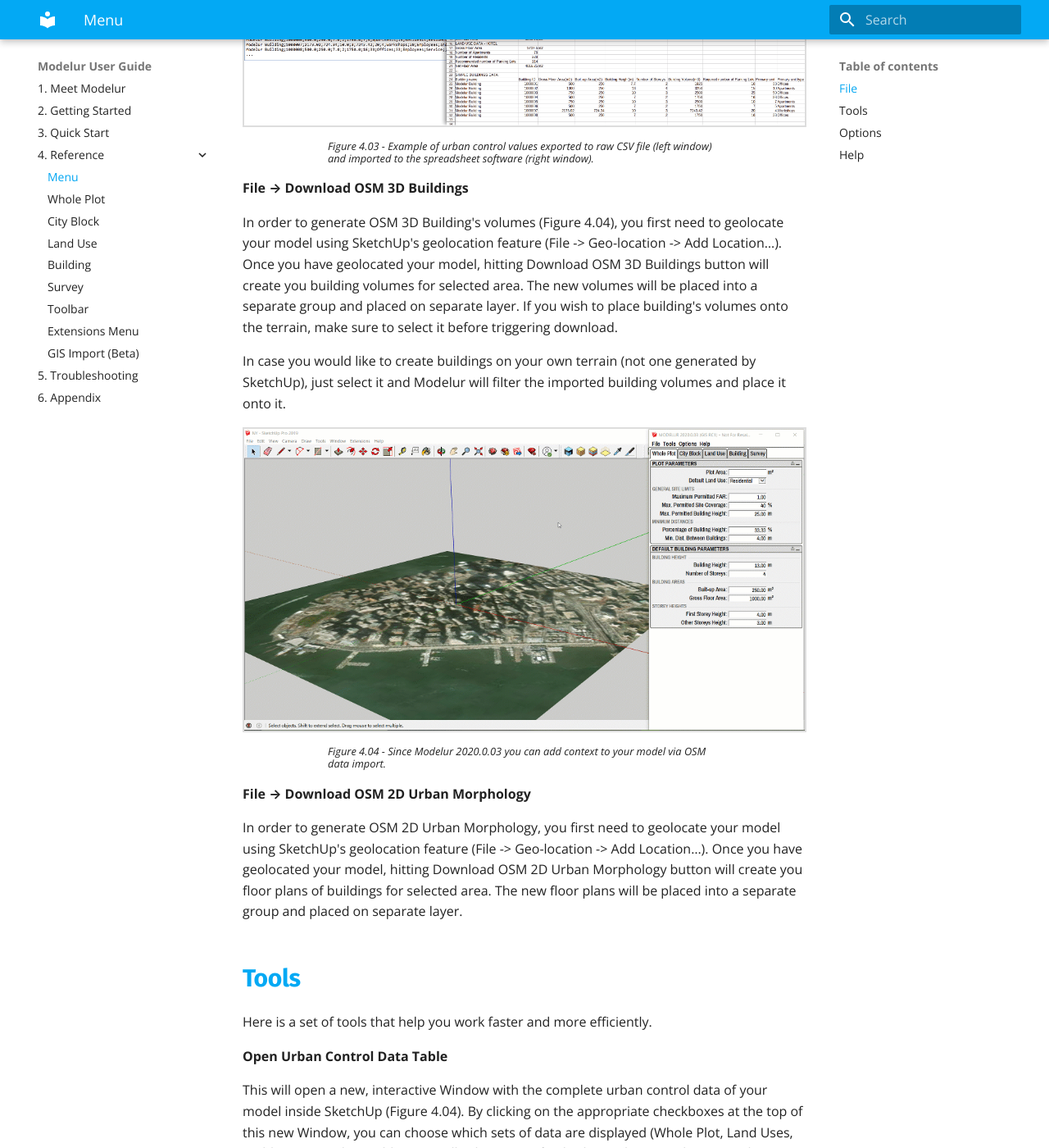
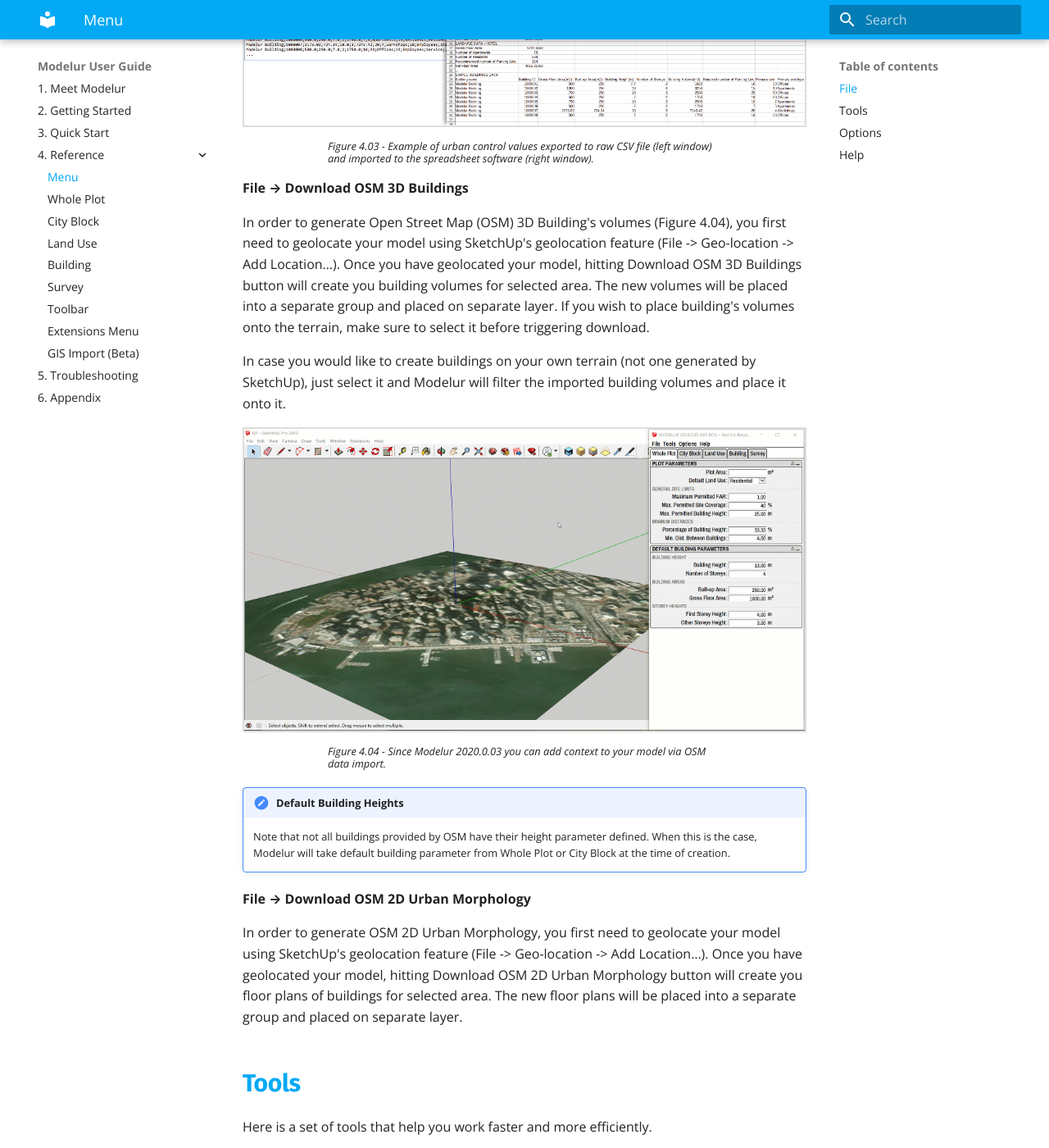
Before and after one commit to Modelur/docs, an MkDocs documentation site: the page built from docs/reference/menu.md, in a window 1280 px wide and 1400 px high, scrolled down 1974 px. Shown: the whole window at 82% size. Built offline with MkDocs 1.6.1 and Material for MkDocs 9.7.7, drawn with Linux system fonts in a browser that asks for light colours; old or Windows-style settings are respelled for this version of MkDocs.

Commit message:
Add default OSM import building height explanation

```diff
--- a/docs/reference/menu.md
+++ b/docs/reference/menu.md
@@ -45,12 +45,15 @@
 
 **File → Download OSM 3D Buildings**
 
-In order to generate OSM 3D Building's volumes (Figure 4.04), you first need to geolocate your model using SketchUp's geolocation feature (File -> Geo-location -> Add Location…). Once you have geolocated your model, hitting Download OSM 3D Buildings button will create you building volumes for selected area. The new volumes will be placed into a separate group and placed on separate layer. If you wish to place building's volumes onto the terrain, make sure to select it before triggering download.
+In order to generate Open Street Map (OSM) 3D Building's volumes (Figure 4.04), you first need to geolocate your model using SketchUp's geolocation feature (File -> Geo-location -> Add Location…). Once you have geolocated your model, hitting Download OSM 3D Buildings button will create you building volumes for selected area. The new volumes will be placed into a separate group and placed on separate layer. If you wish to place building's volumes onto the terrain, make sure to select it before triggering download.
 
 In case you would like to create buildings on your own terrain (not one generated by SketchUp), just select it and Modelur will filter the imported building volumes and place it onto it.
 
 ![Urban indicators export](../img/osm_import.gif)
 <figcaption>Figure 4.04 - Since Modelur 2020.0.03 you can add context to your model via OSM data import.</figcaption>
+
+!!! hint "Default Building Heights"
+    Note that not all buildings provided by OSM have their height parameter defined. When this is the case, Modelur will take default building parameter from Whole Plot or City Block at the time of creation.
 
 **File → Download OSM 2D Urban Morphology**
 
```
